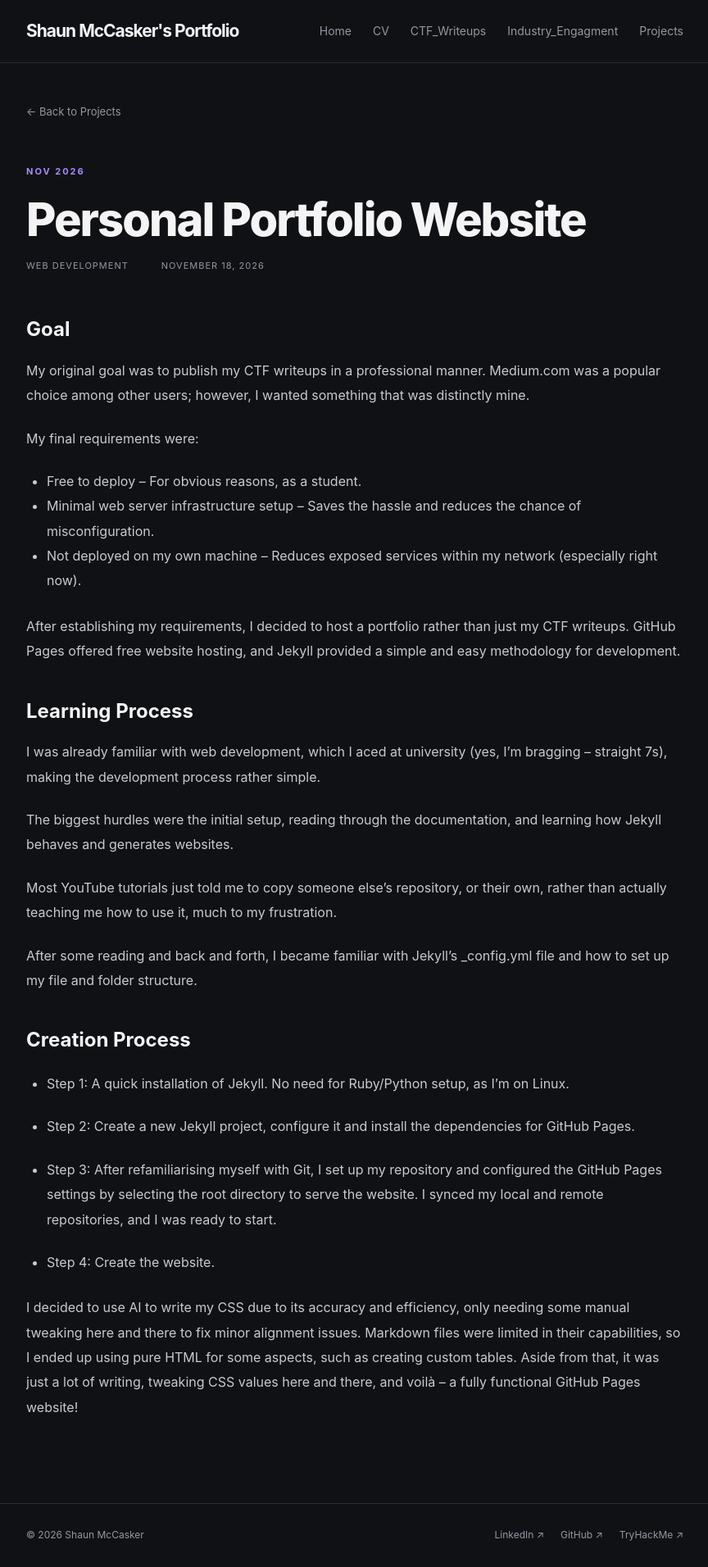
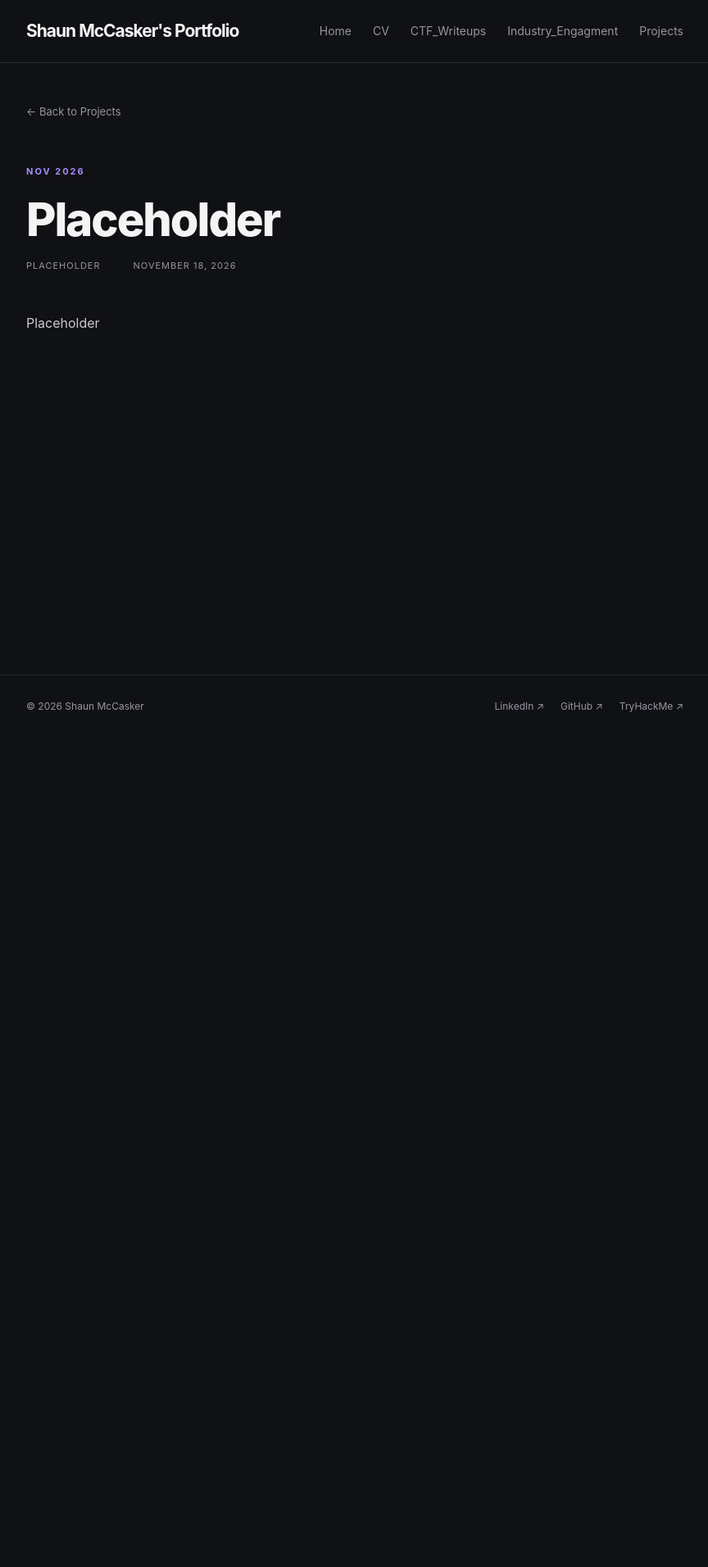
Before and after one commit to shaun-mccasker/shaun-mccasker.github.io, a Jekyll site: the page built from _projects/project-1.md, in a window 1280 px wide. Shown: the whole page at 82% size, without its empty margins (207-1071 px from the left). Built offline with Jekyll 4.4.1, drawn with Linux system fonts in a browser that asks for light colours; after the commit the page ends 900 px from its top, so only the background shows below that.

Commit message:
Update project-1.md

```diff
--- a/_projects/project-1.md
+++ b/_projects/project-1.md
@@ -1,41 +1,10 @@
 ---
 layout: projects
-title: Personal Portfolio Website
+title: Placeholder
 date: 2026-11-18
 platform: NOV 2026
-category: Web Development
-description: Development Blog of this website :)
+category: Placeholder
+description: Placeholder
 ---
 
-## Goal
-My original goal was to publish my CTF writeups in a professional manner. Medium.com was a popular choice among other users; however, I wanted something that was distinctly mine.
-
-My final requirements were:
-
-- Free to deploy – For obvious reasons, as a student.
-- Minimal web server infrastructure setup – Saves the hassle and reduces the chance of misconfiguration.
-- Not deployed on my own machine – Reduces exposed services within my network (especially right now).
-
-After establishing my requirements, I decided to host a portfolio rather than just my CTF writeups. GitHub Pages offered free website hosting, and Jekyll provided a simple and easy methodology for development.
-
-## Learning Process
-I was already familiar with web development, which I aced at university (yes, I'm bragging – straight 7s), making the development process rather simple.
-
-The biggest hurdles were the initial setup, reading through the documentation, and learning how Jekyll behaves and generates websites.
-
-Most YouTube tutorials just told me to copy someone else's repository, or their own, rather than actually teaching me how to use it, much to my frustration.
-
-After some reading and back and forth, I became familiar with Jekyll's _config.yml file and how to set up my file and folder structure.
-
-## Creation Process
-- Step 1: A quick installation of Jekyll. No need for Ruby/Python setup, as I'm on Linux.
-
-- Step 2: Create a new Jekyll project, configure it and install the dependencies for GitHub Pages.
-
-- Step 3: After refamiliarising myself with Git, I set up my repository and configured the GitHub Pages settings by selecting the root directory to serve the website. I synced my local and remote repositories, and I was ready to start.
-
-- Step 4: Create the website.
-
-I decided to use AI to write my CSS due to its accuracy and efficiency, only needing some manual tweaking here and there to fix minor alignment issues.
-Markdown files were limited in their capabilities, so I ended up using pure HTML for some aspects, such as creating custom tables.
-Aside from that, it was just a lot of writing, tweaking CSS values here and there, and voilà – a fully functional GitHub Pages website!
+Placeholder
```
